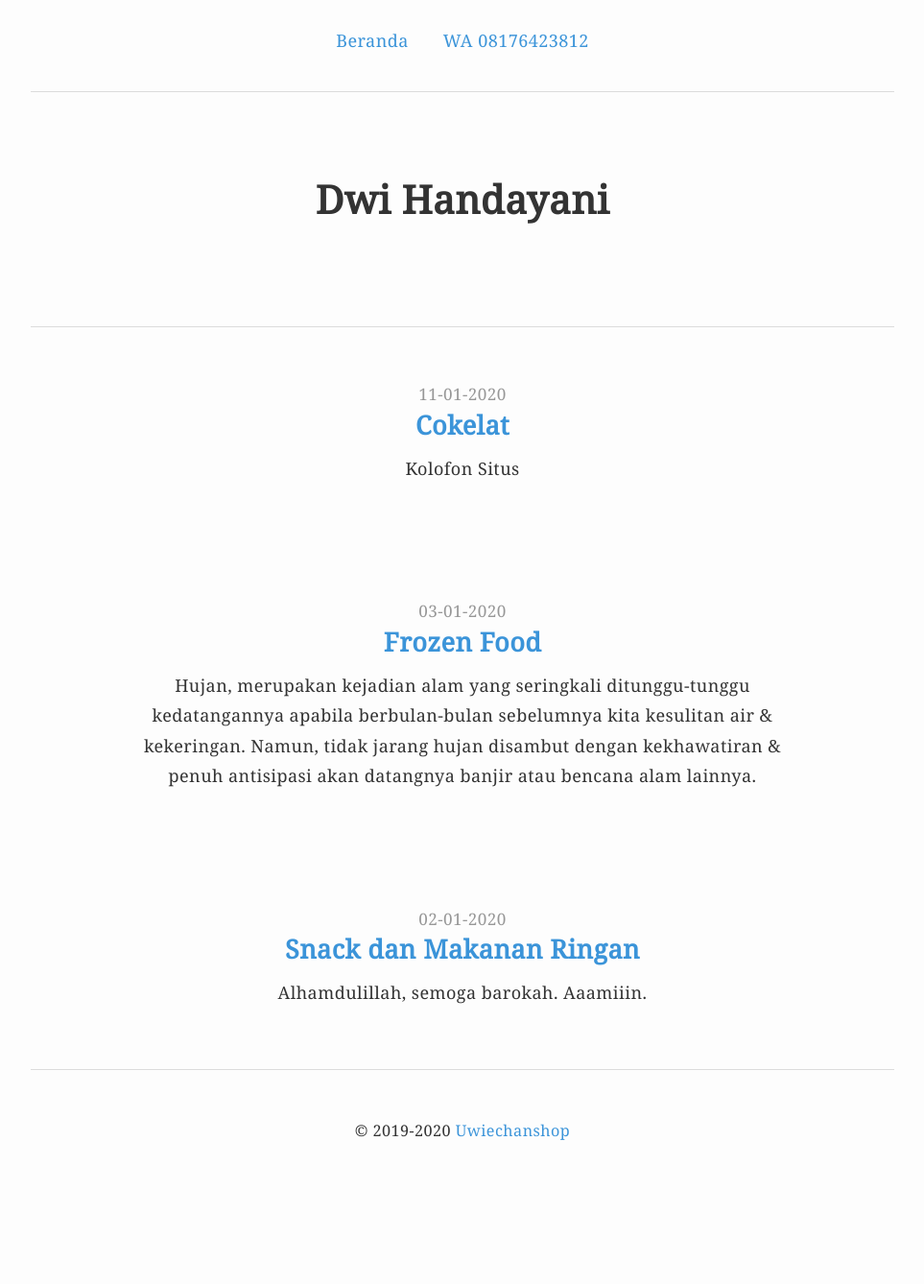
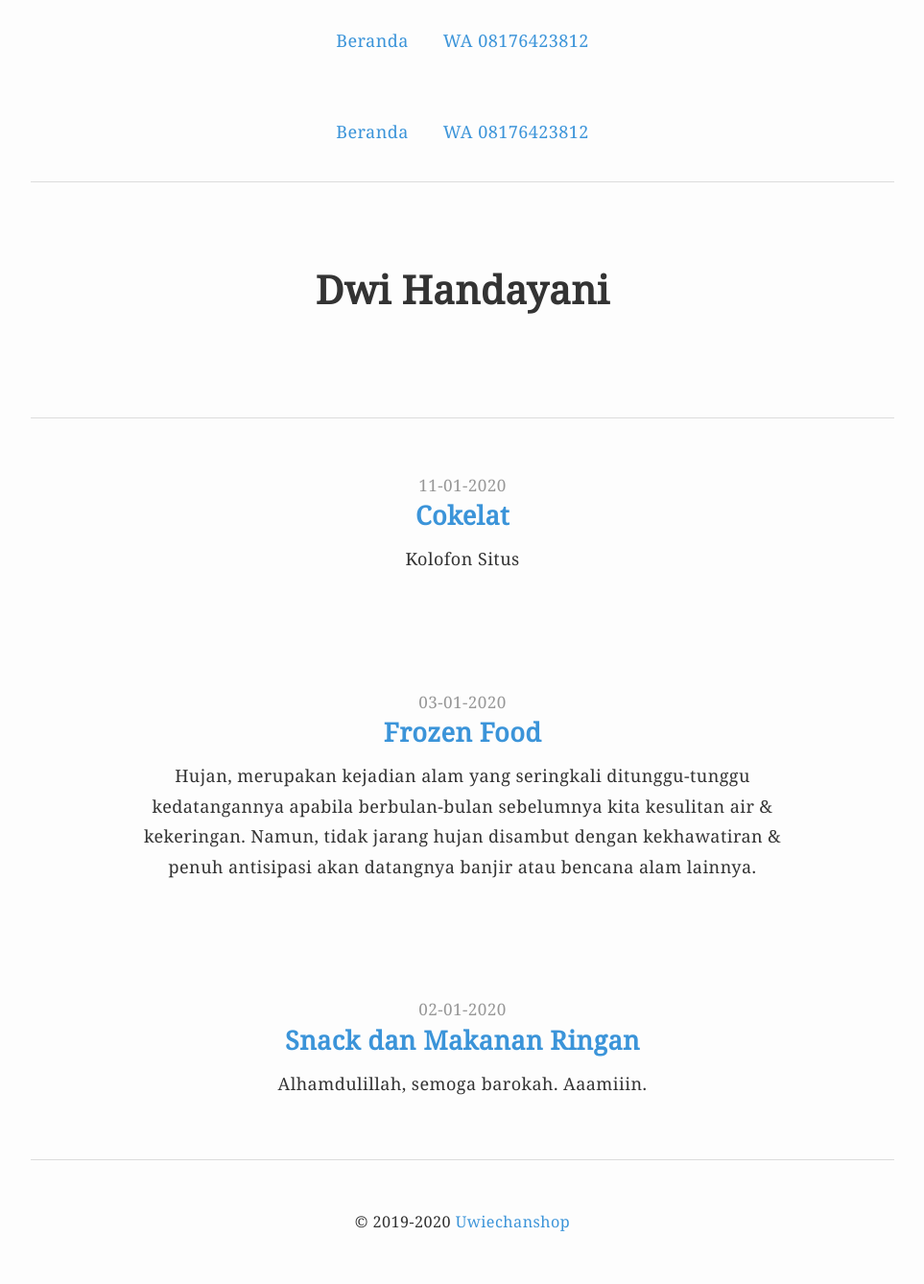
Before and after one commit to krhmwn/uwiechanshop, a Jekyll site: the page built from index.html, in a window 1280 px wide. Shown: the whole page at 96% size, without its empty margins (158-1121 px from the left). Built offline with Jekyll 4.4.1, drawn with Linux system fonts in a browser that asks for light colours; before the commit the page ends 1243 px from its top, so only the background shows below that.

Commit message:
Update v.1.1

```diff
--- a/_layouts/default.html
+++ b/_layouts/default.html
@@ -23,6 +23,9 @@ layout: compress
 <!--[if lt IE 9]><script type="text/javascript" src="/html5.js"></script><![endif]-->
 </head>
 <body>
-<div class="container">{{ content }}</div>
+<div class="container">
+<nav><ul><li><a href="/">Beranda</a></li><li><a href="https://api.whatsapp.com/send?phone=628176423812&text=Assalamualaykum%2C%20saya%20mau%20pesan%20...">WA 08176423812</a></li></ul></nav>
+{{ content }}
+</div>
 </body>
 </html>
```
